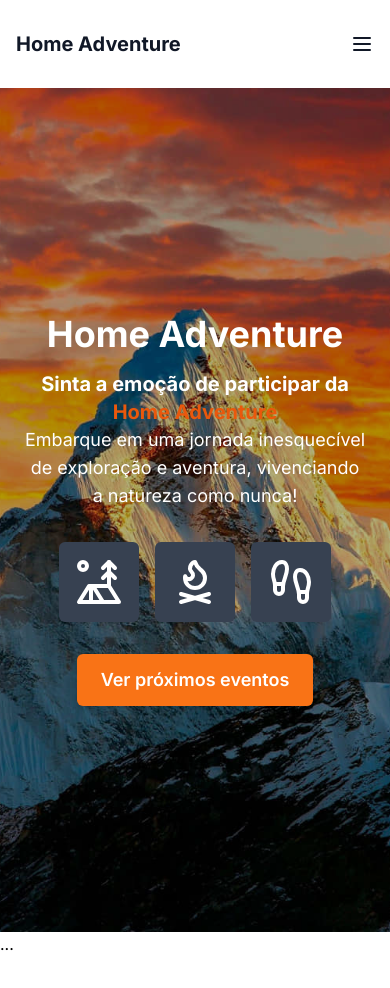
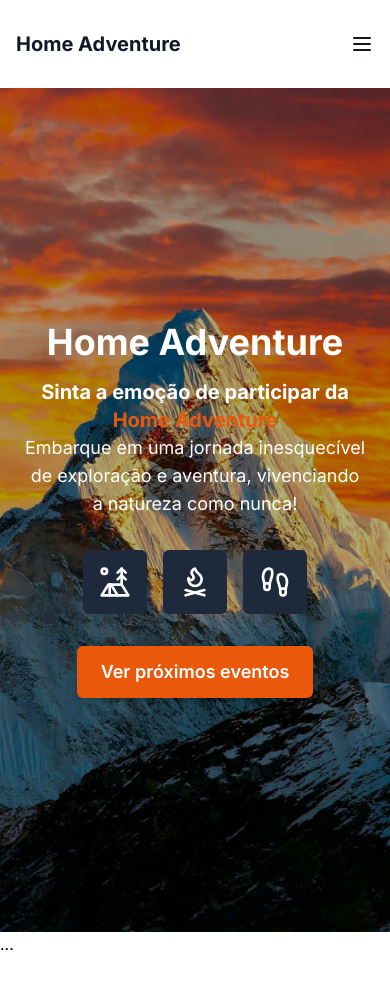
Before and after one commit to VictorJunqueira1/portfolio-desbravadores, a Next.js app: page / in a window 390 px wide. Shown: the top 988 px of the page. Built offline with nearby package versions, Linux system fonts and the light colour scheme.

Commit message:
[feat] Melhorando layout seção hero.

```diff
--- a/src/components/HeroSection.tsx
+++ b/src/components/HeroSection.tsx
@@ -5,7 +5,7 @@ import Link from 'next/link';
 const HeroSection: React.FC = () => {
     return (
         <>
-            <div className="relative min-h-screen flex items-center justify-center text-white">
+            <div className="relative min-h-screen flex items-center justify-center text-white py-12 md:py-0">
                 <div
                     className="absolute inset-0 w-full h-full bg-fixed"
                     style={{ backgroundImage: "url('/images/mountain.jpg')", backgroundPosition: 'center', backgroundSize: 'cover' }}>
@@ -25,20 +25,20 @@ const HeroSection: React.FC = () => {
 
                     {/* Ícones */}
                     <div className="mt-8 flex justify-center space-x-4">
-                        <div className="p-4 bg-gray-700 rounded-md hover:bg-orange-600 duration-300 hover:scale-110">
-                            <TentTree className="w-12 h-12 text-white" />
+                        <div className="p-4 bg-slate-800 rounded-md hover:bg-orange-600 duration-300 hover:scale-110">
+                            <TentTree className="w-8 h-8 md:w-12 md:h-12 text-white" />
                         </div>
-                        <div className="p-4 bg-gray-700 rounded-md hover:bg-orange-600 duration-300 hover:scale-110">
-                            <FlameKindling className="w-12 h-12 text-white" />
+                        <div className="p-4 bg-slate-800 rounded-md hover:bg-orange-600 duration-300 hover:scale-110">
+                            <FlameKindling className="w-8 h-8 md:w-12 md:h-12 text-white" />
                         </div>
-                        <div className="p-4 bg-gray-700 rounded-md hover:bg-orange-600 duration-300 hover:scale-110">
-                            <Footprints className="w-12 h-12 text-white" />
+                        <div className="p-4 bg-slate-800 rounded-md hover:bg-orange-600 duration-300 hover:scale-110">
+                            <Footprints className="w-8 h-8 md:w-12 md:h-12 text-white" />
                         </div>
                     </div>
 
                     {/* Link */}
-                    <Link href="http://avisoshome.vercel.app">
-                        <div className='mt-8 px-6 py-3 bg-orange-500 text-lg font-semibold rounded-md shadow-md inline-block'>
+                    <Link href="http://eventos-homeadventure.vercel.app">
+                        <div className='mt-8 px-6 py-3 bg-orange-600 hover:bg-orange-500 duration-300 text-lg font-semibold rounded-md shadow-md inline-block'>
                             Ver próximos eventos
                         </div>
                     </Link>
--- a/src/components/NavigationMenu.tsx
+++ b/src/components/NavigationMenu.tsx
@@ -128,7 +128,7 @@ export const NavigationMenuMain = () => {
                             </NavigationMenuContent>
                         </NavigationMenuItem>
                         <NavigationMenuItem>
-                            <Link href="http://avisoshome.vercel.app" legacyBehavior passHref>
+                            <Link href="http://eventos-homeadventure.vercel.app" legacyBehavior passHref>
                                 <NavigationMenuLink className={navigationMenuTriggerStyle()}>
                                     Próximos Eventos
                                 </NavigationMenuLink>
```
